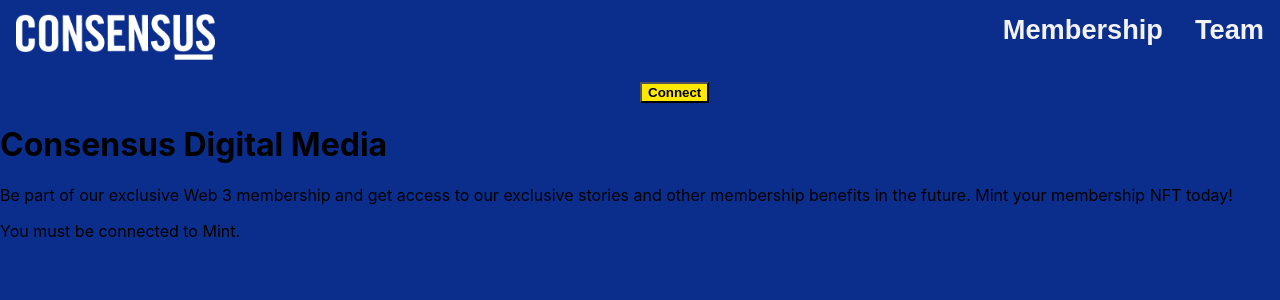
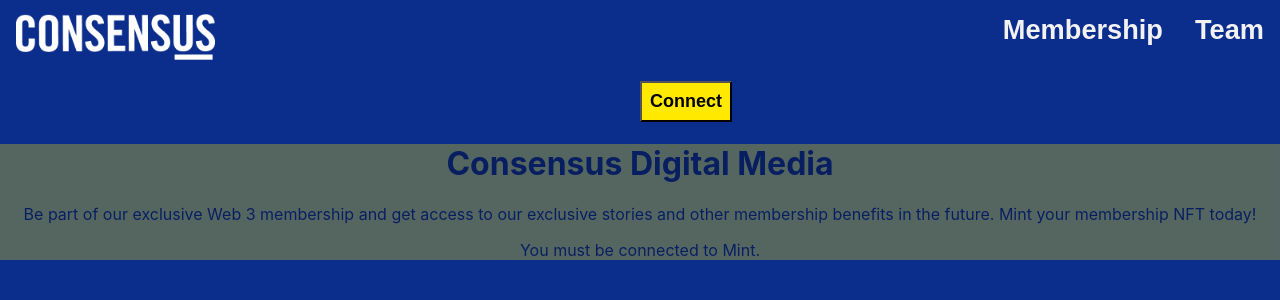
Before and after one commit to nitsua49/consensusWeb3, a React (Create React App) app in the folder full-mint-website/: page / in a window 1280 px wide. Shown: the top 300 px of the page. Built offline with nearby package versions, Linux system fonts and the light colour scheme.

Commit message:
Deployed website

```diff
--- a/full-mint-website/src/App.css
+++ b/full-mint-website/src/App.css
@@ -54,6 +54,8 @@
 .connectBtn {
   background-color: #ffe900;
   font-weight: bold;
+  padding: 8px;
+  font-size: 18px;
 }
 
 .divButton {
@@ -64,3 +66,9 @@
 .connectBtn:hover {
   background-color: rgb(97, 97, 14);
 }
+
+.mintBody {
+  background-color: #ffe900;
+  opacity: 0.3;
+  text-align: center;
+}
--- a/full-mint-website/src/MainMint.js
+++ b/full-mint-website/src/MainMint.js
@@ -39,7 +39,7 @@
     };
 
     return(
-        <div>
+        <div class="container mintBody">
             <h1>Consensus Digital Media</h1>
             <p>Be part of our exclusive Web 3 membership and get access to our exclusive stories and other membership benefits in the future. Mint your membership NFT today!</p>
             {isConnected ? (
```
